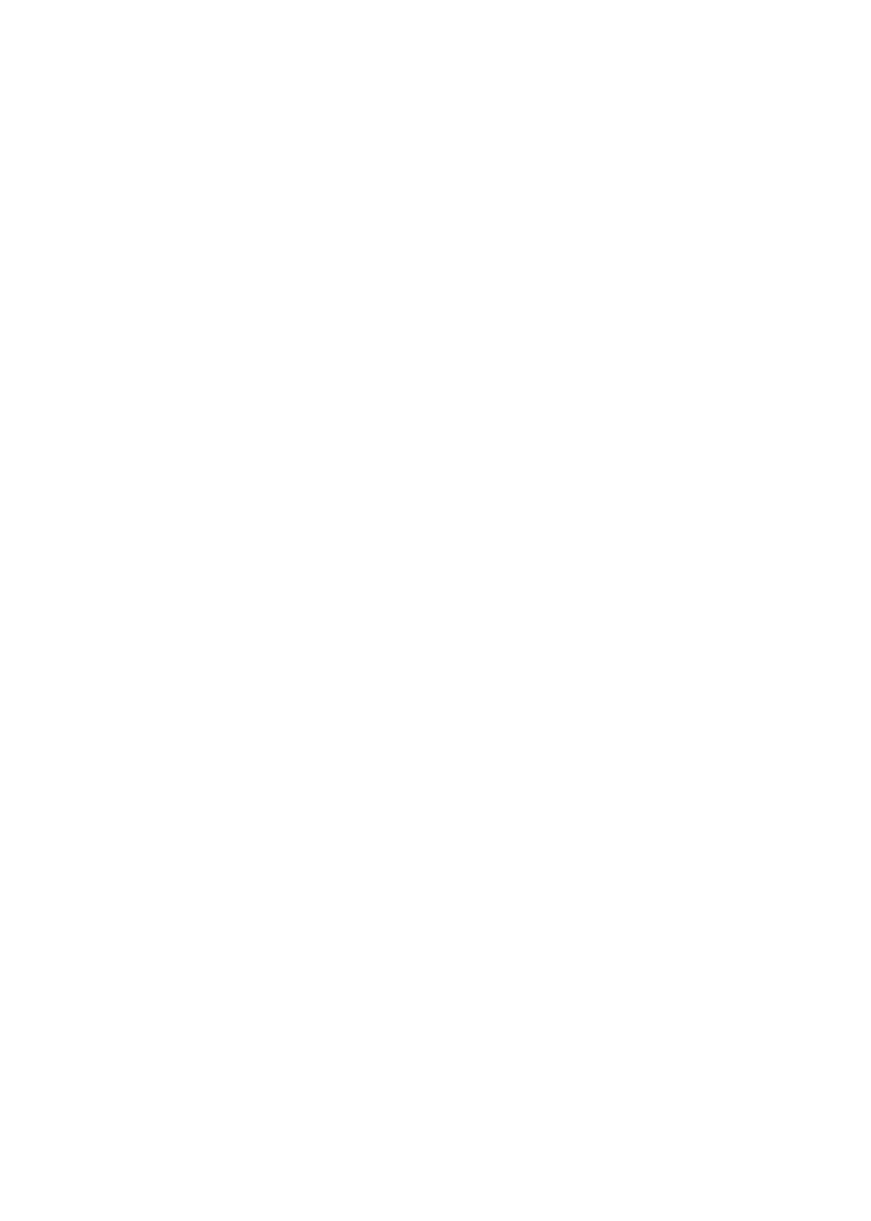
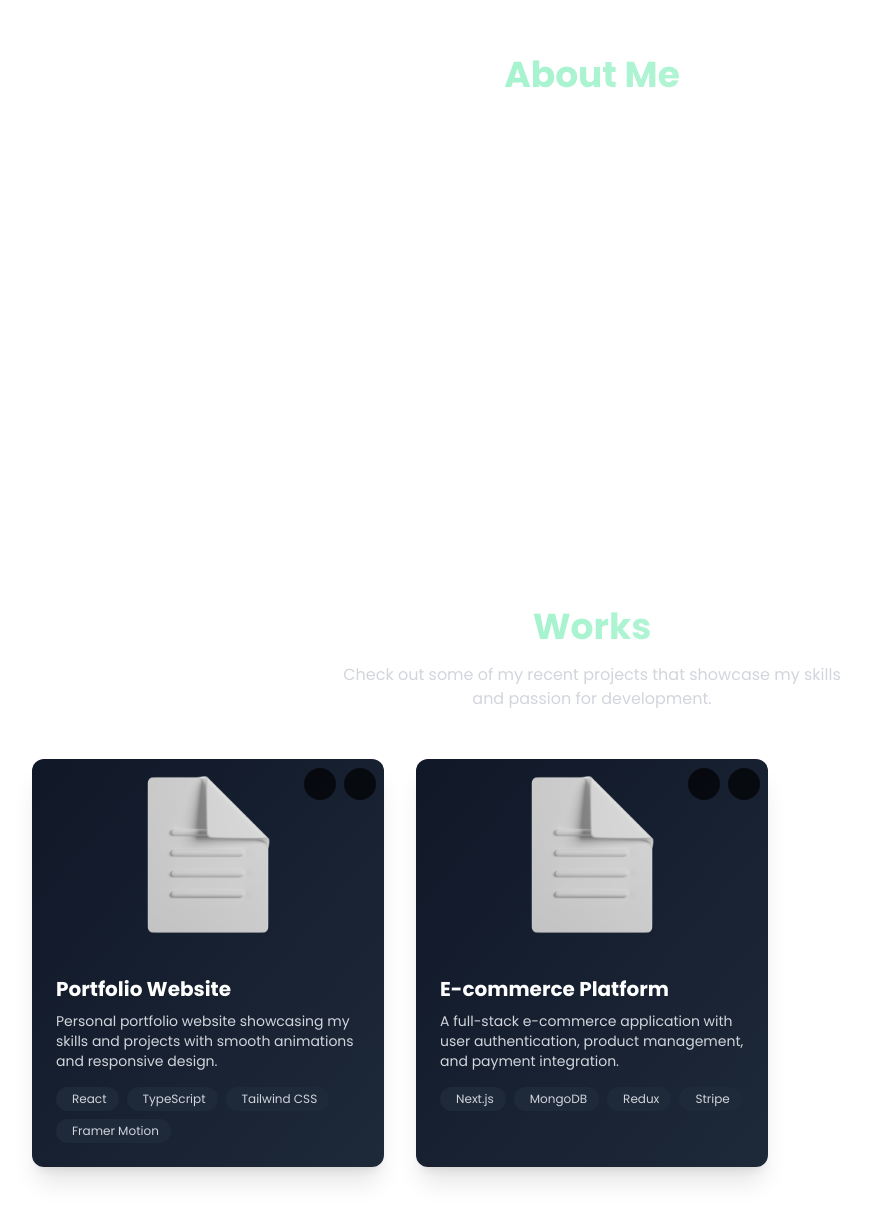
Before and after one commit to tozen123/portfolio-website, a Next.js app: page / in a window 1280 px wide. Shown: the part 1089-2310 px from the top of the page, without its empty margins (48-919 px from the left). Before the commit the page ends 800 px from the top, so only its background shows below. Built offline with nearby package versions, Linux system fonts and the light colour scheme.

Commit message:
about and work section in progress

```diff
--- /dev/null
+++ b/src/app/components/AnimatedSection.tsx
@@ -0,0 +1,47 @@
+"use client";
+
+import { motion } from "framer-motion";
+import { ReactNode } from "react";
+
+interface AnimatedSectionProps {
+  children: ReactNode;
+  id?: string;
+  className?: string;
+  delay?: number;
+  direction?: "up" | "down" | "left" | "right";
+}
+
+export default function AnimatedSection({
+  children,
+  id,
+  className = "",
+  delay = 0,
+  direction = "up",
+}: AnimatedSectionProps) {
+
+  const directionVariants = {
+    up: { initial: { y: 100 }, animate: { y: 0 } },
+    down: { initial: { y: -100 }, animate: { y: 0 } },
+    left: { initial: { x: 100 }, animate: { x: 0 } },
+    right: { initial: { x: -100 }, animate: { x: 0 } },
+  };
+
+  const { initial, animate } = directionVariants[direction];
+
+  return (
+    <motion.section
+      id={id}
+      className={className}
+      initial={{ opacity: 0, ...initial }}
+      whileInView={{ opacity: 1, ...animate }}
+      viewport={{ once: true, amount: 0.3 }}
+      transition={{
+        duration: 0.7,
+        ease: "easeOut",
+        delay: delay,
+      }}
+    >
+      {children}
+    </motion.section>
+  );
+}
--- a/src/app/components/Background.tsx
+++ b/src/app/components/Background.tsx
@@ -26,11 +26,11 @@ export default function Background() {
     <div className="absolute inset-0 -z-10 overflow-hidden" aria-hidden="true">
       <div
         ref={blob1}
-        className="transition-transform duration-100 ease-linear absolute left-[10%] top-[10%] h-[500px] w-[500px] rounded-full bg-[radial-gradient(ellipse_at_center,_#1f4037_0%,_#99f2c8_100%)] opacity-30 blur-[150px]"
+        className="transition-transform duration-100 ease-linear absolute left-[5%] top-[5%] h-[500px] w-[500px] rounded-full bg-[radial-gradient(ellipse_at_center,_#1f4037_0%,_#99f2c8_100%)] opacity-30 blur-[150px]"
       ></div>
       <div
         ref={blob2}
-        className="transition-transform duration-100 ease-linear absolute right-[5%] bottom-[5%] h-[400px] w-[400px] rounded-full bg-[radial-gradient(ellipse_at_center,_#99f2c8_0%,_#1f4037_100%)] opacity-20 blur-[120px]"
+        className="transition-transform duration-100 ease-linear absolute right-[5%] bottom-[20%] h-[400px] w-[400px] rounded-full bg-[radial-gradient(ellipse_at_center,_#99f2c8_0%,_#1f4037_100%)] opacity-20 blur-[120px]"
       ></div>
     </div>
   );
--- a/src/app/components/Navbar.tsx
+++ b/src/app/components/Navbar.tsx
@@ -76,13 +76,33 @@ export default function Navbar() {
       </div>
 
       {isOpen && (
-        <div className="flex flex-col gap-4 mt-4 md:hidden text-[color:var(--foreground)]">
-          <Link href="#about" className="hover:underline" onClick={() => setIsOpen(false)}>About</Link>
-          <Link href="#works" className="hover:underline" onClick={() => setIsOpen(false)}>Works</Link>
-          <Link href="#contact" className="hover:underline" onClick={() => setIsOpen(false)}>Contact</Link>
-        </div>
-      )}
-    </nav>
+          <div
+            className="flex flex-col gap-4 mt-4 md:hidden text-[color:var(--foreground)] bg-black bg-opacity-50 backdrop-blur-md p-4 rounded-md transition-all duration-300"
+          >
+            <Link
+              href="#about"
+              className="hover:underline"
+              onClick={() => setIsOpen(false)}
+            >
+              About
+            </Link>
+            <Link
+              href="#works"
+              className="hover:underline"
+              onClick={() => setIsOpen(false)}
+            >
+              Works
+            </Link>
+            <Link
+              href="#contact"
+              className="hover:underline"
+              onClick={() => setIsOpen(false)}
+            >
+              Contact
+            </Link>
+          </div>
+        )}
+      </nav>
     </motion.nav>
   );
 }
--- /dev/null
+++ b/src/app/components/cards/ProjectCard.tsx
@@ -0,0 +1,68 @@
+
+import { motion } from "framer-motion";
+import { Project } from "../../data/ProjectsData";
+
+interface ProjectCardProps {
+  project: Project;
+  index: number;
+}
+
+export default function ProjectCard({ project, index }: ProjectCardProps) {
+  return (
+    <motion.div
+      initial={{ opacity: 0, y: 30 }}
+      whileInView={{ opacity: 1, y: 0 }}
+      transition={{ duration: 0.5, delay: 0.1 * index }}
+      viewport={{ once: true }}
+      className="bg-gradient-to-br from-gray-900 to-gray-800 rounded-xl overflow-hidden shadow-xl hover:shadow-2xl transition-all duration-300 transform hover:-translate-y-2"
+    >
+      <div className="relative">
+        <img
+          src={project.image}
+          alt={project.title}
+          className="w-full h-48 object-contain object-center"
+          loading="lazy"
+        />
+        <div className="absolute top-0 right-0 p-2 space-x-2">
+          {project.links.github && (
+            <a
+              href={project.links.github}
+              target="_blank"
+              rel="noopener noreferrer"
+              className="inline-flex items-center justify-center w-8 h-8 rounded-full bg-black/70 text-white hover:bg-black transition-colors"
+            >
+              <i className="ri-github-fill text-lg"></i>
+            </a>
+          )}
+          {project.links.live && (
+            <a
+              href={project.links.live}
+              target="_blank"
+              rel="noopener noreferrer"
+              className="inline-flex items-center justify-center w-8 h-8 rounded-full bg-black/70 text-white hover:bg-black transition-colors"
+            >
+              <i className="ri-external-link-fill text-lg"></i>
+            </a>
+          )}
+        </div>
+      </div>
+
+      <div className="p-6">
+        <h3 className="text-xl font-bold mb-2 text-white">{project.title}</h3>
+        <p className="text-gray-300 mb-4 text-sm">{project.description}</p>
+
+        <div className="flex flex-wrap gap-2 mt-4">
+          {project.techStack.map((tech, i) => (
+            <div
+              key={i}
+              className="flex items-center bg-gray-800 px-3 py-1 rounded-full text-xs text-gray-300"
+            >
+              <i className={tech.icon + " mr-1"}></i>
+              {tech.name}
+            </div>
+          ))}
+        </div>
+      </div>
+    </motion.div>
+  );
+}
--- /dev/null
+++ b/src/app/components/sections/About.tsx
@@ -0,0 +1,37 @@
+"use client";
+
+import { motion } from "framer-motion";
+import AnimatedSection from "../AnimatedSection";
+
+
+export default function About() {
+  return (
+    <AnimatedSection
+      id="about"
+      className="min-h-screen px-6 sm:px-20 py-24 flex items-center justify-center relative"
+    >
+
+      <div className="text-center text-white max-w-2xl relative z-10">
+        <motion.h2
+          initial={{ opacity: 0, y: 20 }}
+          whileInView={{ opacity: 1, y: 0 }}
+          transition={{ duration: 0.5, delay: 0.2 }}
+          viewport={{ once: true }}
+          className="text-4xl font-bold mb-4 bg-gradient-to-r from-[#99f2c8] to-[#bcf5da] bg-clip-text text-transparent"
+        >
+          About Me
+        </motion.h2>
+
+        <motion.p
+          initial={{ opacity: 0, y: 30 }}
+          whileInView={{ opacity: 1, y: 0 }}
+          transition={{ duration: 0.5, delay: 0.4 }}
+          viewport={{ once: true }}
+          className="text-white/80 text-lg"
+        >
+          I'm Christian Serwelas, a Full-Stack Developer passionate about modern, performant web apps.
+        </motion.p>
+      </div>
+    </AnimatedSection>
+  );
+}
--- /dev/null
+++ b/src/app/components/sections/Works.tsx
@@ -0,0 +1,57 @@
+import { motion } from "framer-motion";
+import AnimatedSection from "../AnimatedSection";
+import ProjectCard from "../../components/cards/ProjectCard";
+import { projects } from "../../data/ProjectsData";
+
+export default function Works() {
+  return (
+    <AnimatedSection
+      id="works"
+      className="min-h-screen px-6 sm:px-20 py-24 flex flex-col items-center justify-center relative"
+    >
+      <div className="text-center text-white max-w-4xl mx-auto relative z-10 mb-12">
+        <motion.h2
+          initial={{ opacity: 0, y: 20 }}
+          whileInView={{ opacity: 1, y: 0 }}
+          transition={{ duration: 0.5, delay: 0.2 }}
+          viewport={{ once: true }}
+          className="text-4xl font-bold mb-4 bg-gradient-to-r from-[#99f2c8] to-[#bcf5da] bg-clip-text text-transparent"
+        >
+          Works
+        </motion.h2>
+
+        <motion.p
+          initial={{ opacity: 0, y: 20 }}
+          whileInView={{ opacity: 1, y: 0 }}
+          transition={{ duration: 0.5, delay: 0.3 }}
+          viewport={{ once: true }}
+          className="text-gray-300 max-w-lg mx-auto"
+        >
+          Check out some of my recent projects that showcase my skills and passion for development.
+        </motion.p>
+      </div>
+
+      <motion.div
+        initial={{ opacity: 0 }}
+        whileInView={{ opacity: 1 }}
+        transition={{ duration: 0.8 }}
+        viewport={{ once: true }}
+        className="grid grid-cols-1 md:grid-cols-2 lg:grid-cols-3 gap-8 w-full max-w-6xl"
+      >
+        {projects.map((project, index) => (
+          <ProjectCard key={project.id} project={project} index={index} />
+        ))}
+      </motion.div>
+
+      <motion.div
+        initial={{ opacity: 0, y: 20 }}
+        whileInView={{ opacity: 1, y: 0 }}
+        transition={{ duration: 0.5, delay: 0.5 }}
+        viewport={{ once: true }}
+        className="mt-12"
+      >
+
+      </motion.div>
+    </AnimatedSection>
+  );
+}
--- /dev/null
+++ b/src/app/data/ProjectsData.tsx
@@ -0,0 +1,51 @@
+
+
+export interface Project {
+  id: number;
+  title: string;
+  description: string;
+  image: string;
+  techStack: {
+    name: string;
+    icon: string;
+  }[];
+  links: {
+    github?: string;
+    live?: string;
+  };
+}
+
+export const projects: Project[] = [
+  {
+    id: 1,
+    title: "Portfolio Website",
+    description: "Personal portfolio website showcasing my skills and projects with smooth animations and responsive design.",
+    image: "/images/default-icon-empty.png",
+    techStack: [
+      { name: "React", icon: "ri-reactjs-fill" },
+      { name: "TypeScript", icon: "ri-typescript-fill" },
+      { name: "Tailwind CSS", icon: "ri-tailwind-css-fill" },
+      { name: "Framer Motion", icon: "ri-motion-fill" }
+    ],
+    links: {
+      github: "https://github.com/yourusername/portfolio",
+      live: "https://yourportfolio.com"
+    }
+  },
+  {
+    id: 2,
+    title: "E-commerce Platform",
+    description: "A full-stack e-commerce application with user authentication, product management, and payment integration.",
+    image: "/images/default-icon-empty.png",
+    techStack: [
+      { name: "Next.js", icon: "ri-nextjs-fill" },
+      { name: "MongoDB", icon: "ri-database-2-fill" },
+      { name: "Redux", icon: "ri-redux-fill" },
+      { name: "Stripe", icon: "ri-bank-card-fill" }
+    ],
+    links: {
+      github: "https://github.com/yourusername/ecommerce-app",
+      live: "https://yourecommerceapp.com"
+    }
+  }
+];
--- a/src/app/globals.css
+++ b/src/app/globals.css
@@ -23,4 +23,9 @@ body {
   background: var(--background);
   color: var(--foreground);
   font-family: Poppins, Helvetica, sans-serif;
+
 }
+
+html {
+  scroll-behavior: smooth;
+}
--- a/src/app/page.tsx
+++ b/src/app/page.tsx
@@ -4,12 +4,18 @@ import { motion } from "framer-motion";
   import Navbar from "./components/Navbar";
   import Background from "./components/Background";
 
+
+  import About from "./components/sections/About";
+  import Work from "./components/sections/Works";
+
   export default function Home() {
     return (
       <>
         <Navbar />
         <Background />
+
         <main className="relative p-8 sm:p-20 min-h-screen grid place-items-center font-[family-name:var(--font-geist-sans)] text-white">
+
           <motion.div
             initial={{ opacity: 0, y: 30 }}
             animate={{ opacity: 1, y: 0 }}
@@ -34,7 +40,12 @@ export default function Home() {
             </div>
             <p className="text-sm text-white/80">Full-stack Developer</p>
           </motion.div>
+
         </main>
+        <About />
+        <Work />
+
+
       </>
     );
   }
```
Also changed, not shown: public/images/default-icon-empty.png (added), src/app/components/sections/Contact.tsx (added). Lines whose indentation alone changed are shown as unchanged.
